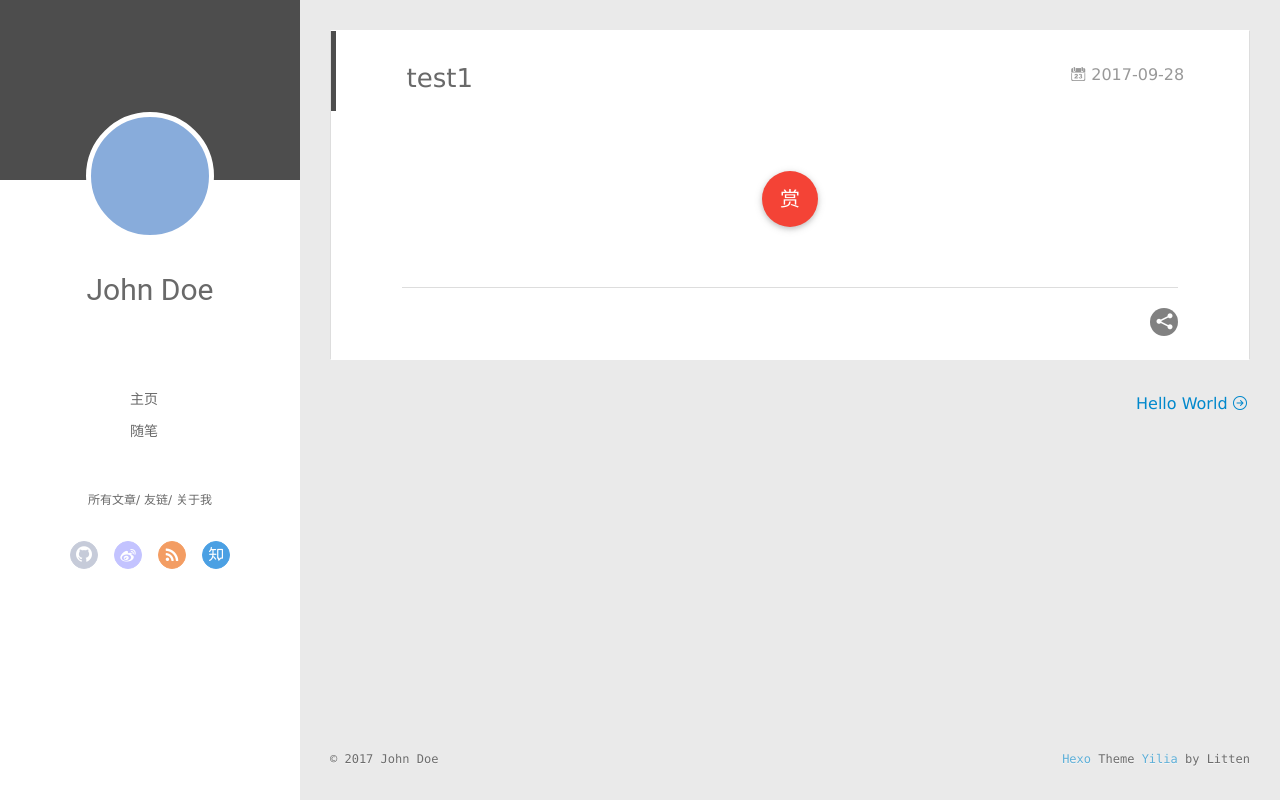
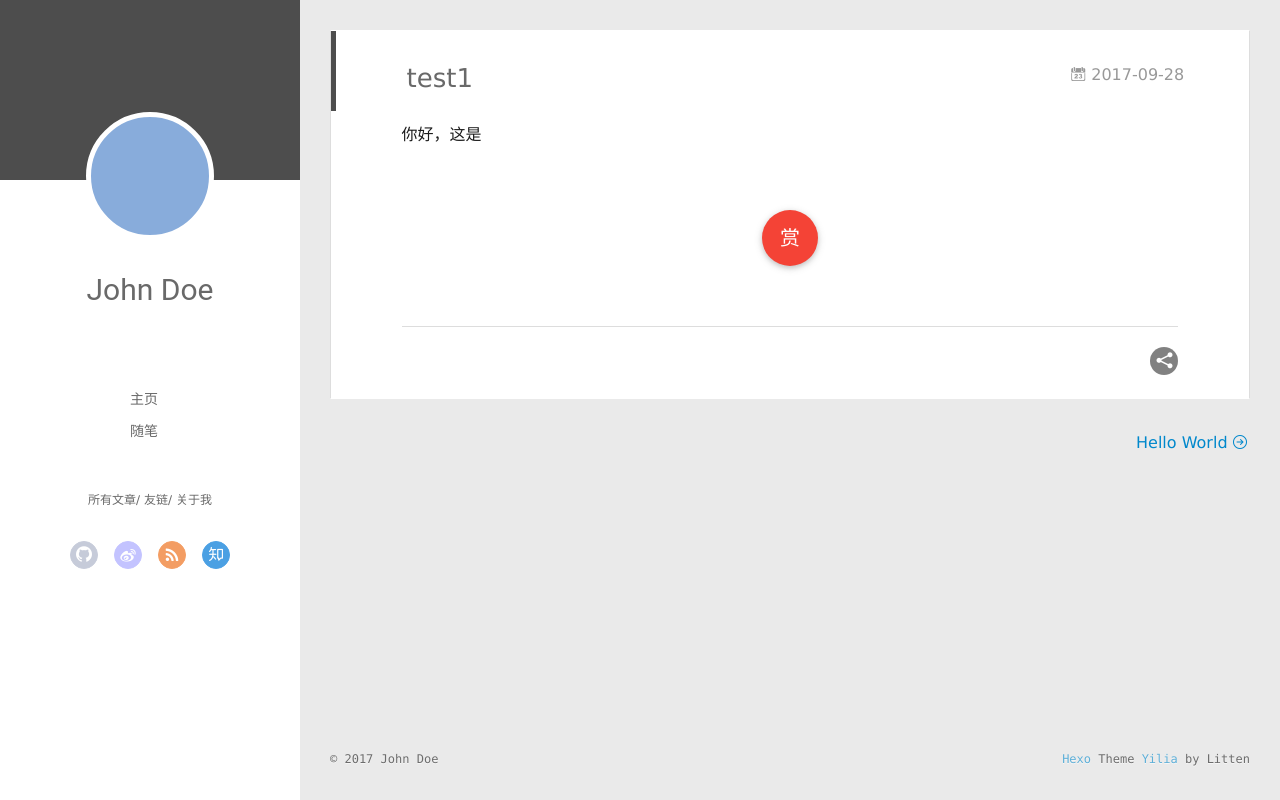
Before and after one commit to Rochp/Rochp.github.io, a plain HTML site: page 2017/09/28/test1/index.html in a window 1280 px wide. Drawn offline with Linux system fonts and the light colour scheme.

Commit message:
Site updated: 2017-09-29 22:47:43

```diff
--- a/2017/09/28/test1/index.html
+++ b/2017/09/28/test1/index.html
@@ -8,13 +8,16 @@
   <link rel="dns-prefetch" href="http://yoursite.com">
   <title>test1 | Hexo</title>
   <meta name="viewport" content="width=device-width, initial-scale=1, maximum-scale=1">
-  <meta property="og:type" content="article">
+  <meta name="description" content="你好，这是">
+<meta property="og:type" content="article">
 <meta property="og:title" content="test1">
 <meta property="og:url" content="http://yoursite.com/2017/09/28/test1/index.html">
 <meta property="og:site_name" content="Hexo">
-<meta property="og:updated_time" content="2017-09-28T14:33:43.481Z">
+<meta property="og:description" content="你好，这是">
+<meta property="og:updated_time" content="2017-09-29T14:45:47.782Z">
 <meta name="twitter:card" content="summary">
 <meta name="twitter:title" content="test1">
+<meta name="twitter:description" content="你好，这是">
 
     <link rel="alternative" href="/atom.xml" title="Hexo" type="application/atom+xml">
 
@@ -170,6 +173,7 @@
 
     <div class="article-entry" itemprop="articleBody">
 
+        <p>你好，这是</p>
 
 
 
```
Also changed, not shown: index.html (+1 -0 lines).
